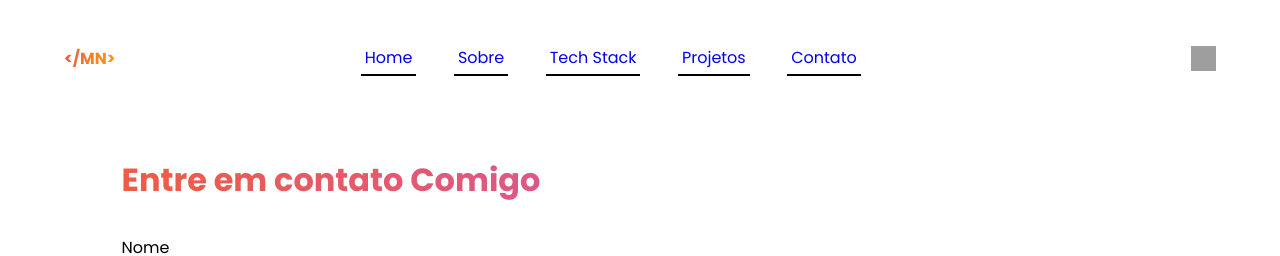
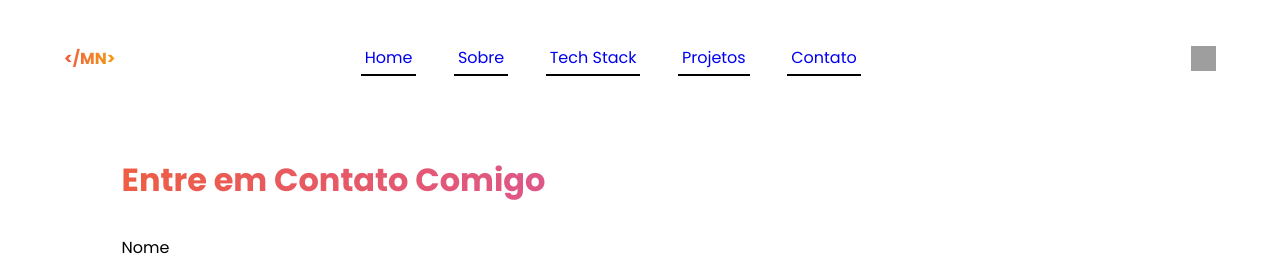
Before and after one commit to murilonicemento/my-portfolio, a React (Vite) app: page /contact in a window 1280 px wide. Shown: the top 256 px of the page. Built offline with nearby package versions, Linux system fonts and the light colour scheme; grey boxes are pictures that could not be loaded.

Commit message:
style: mudanças na estilização

```diff
--- a/src/components/Form/index.jsx
+++ b/src/components/Form/index.jsx
@@ -53,7 +53,7 @@ export function MyForm() {
 
   return (
     <Main>
-      <h1>Entre em contato Comigo</h1>
+      <h1>Entre em Contato Comigo</h1>
       <Form ref={form} onSubmit={sendEmail}>
         <label htmlFor="name">Nome</label>
         <input
```
